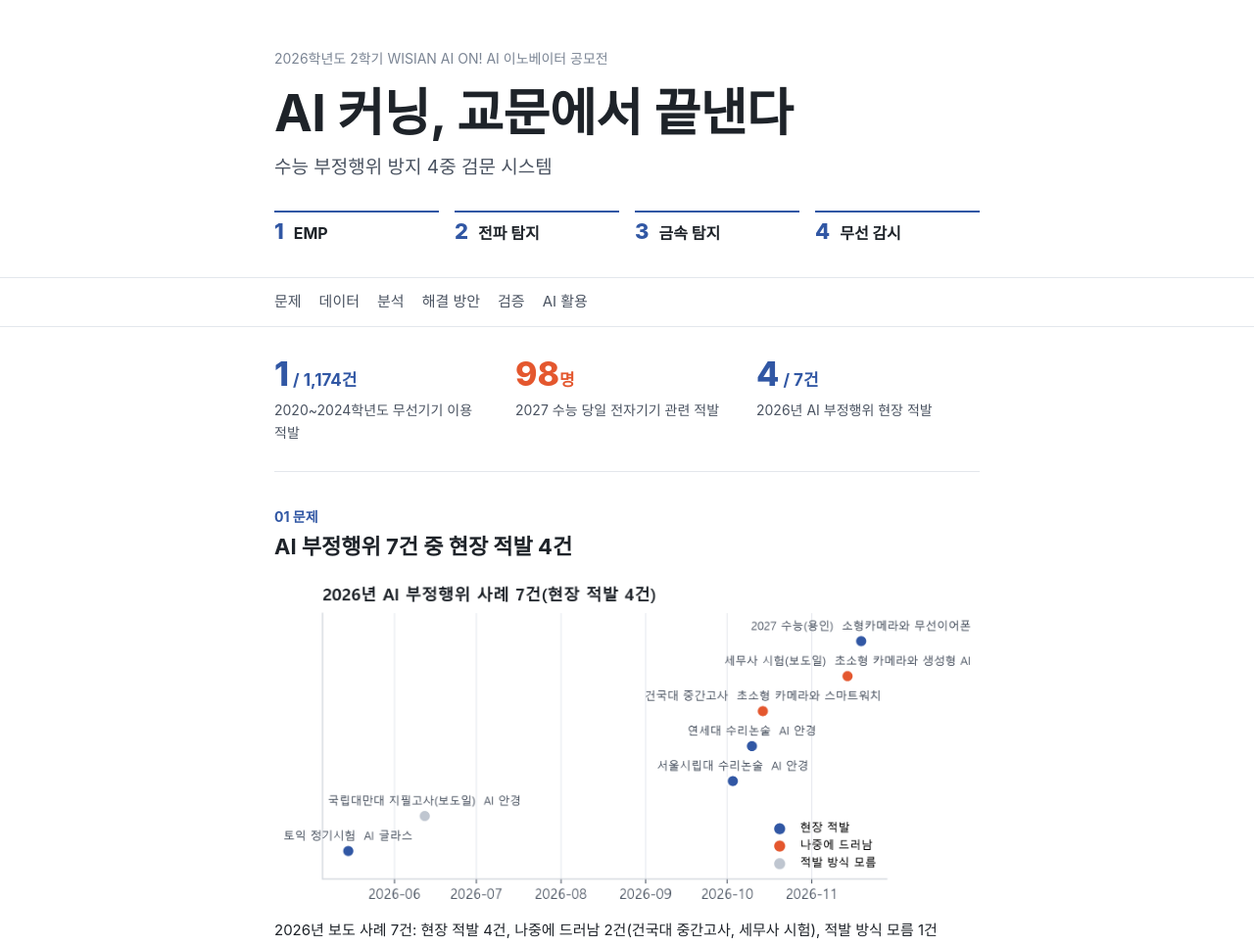
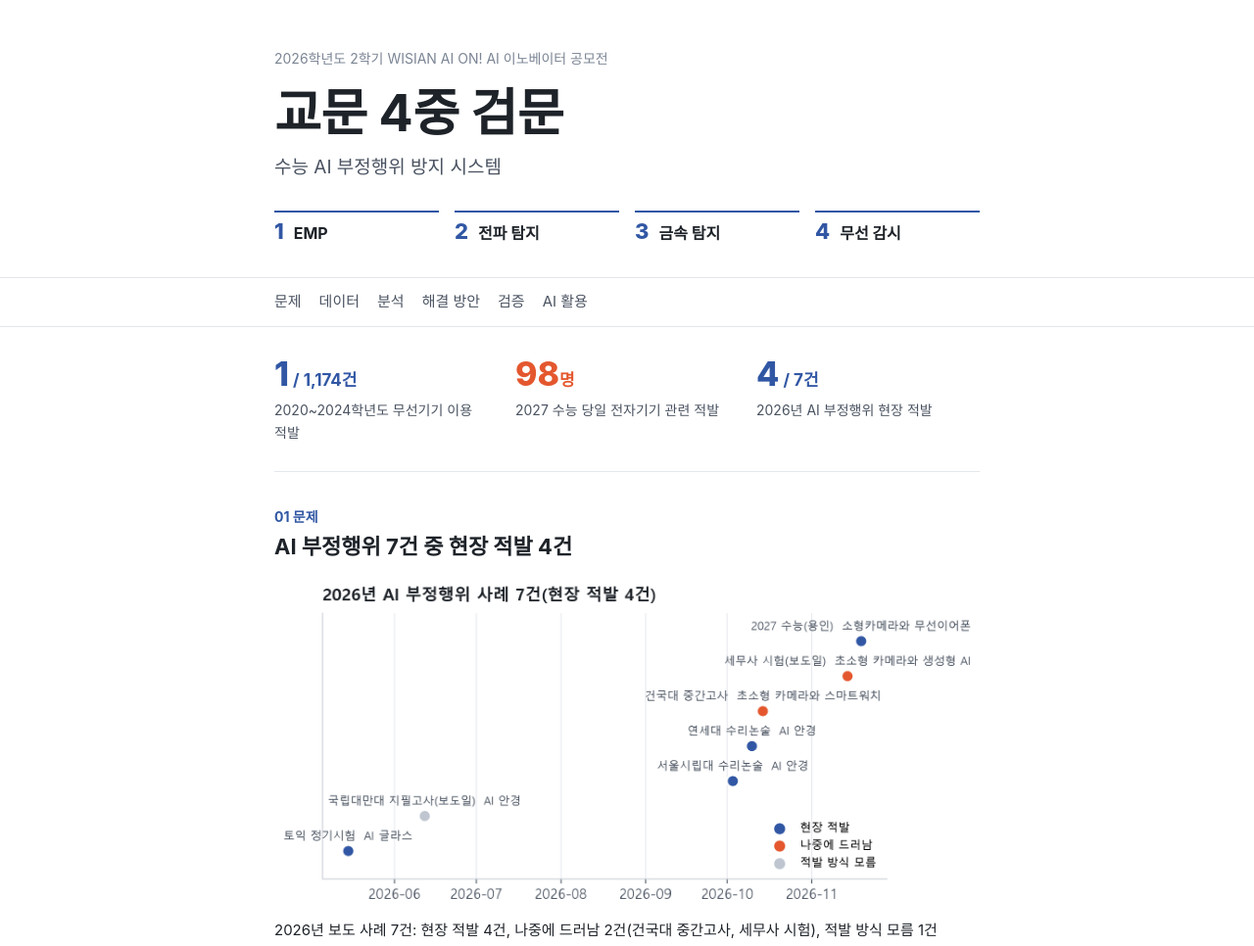
Before and after one commit to Tovic-Chai/suneung-guard, a plain HTML site: page index.html in a window 1280 px wide. Shown: the top 966 px of the page at 98% size. Drawn offline with Linux system fonts and the light colour scheme.

Commit message:
제목을 구로 변경
Co-Authored-By: Claude Opus 5.5 <noreply@anthropic.com>

```diff
--- a/index.html
+++ b/index.html
@@ -3,8 +3,8 @@
 <head>
 <meta charset="utf-8">
 <meta name="viewport" content="width=device-width, initial-scale=1">
-<title>AI 커닝, 교문에서 끝낸다: 수능 부정행위 방지 4중 검문 시스템</title>
-<meta name="description" content="수능 부정행위 방지 4중 검문 시스템. 사용 데이터, 정제 과정, 분석 그래프">
+<title>교문 4중 검문: 수능 AI 부정행위 방지 시스템</title>
+<meta name="description" content="수능 AI 부정행위 방지 시스템. 사용 데이터, 정제 과정, 분석 그래프">
 <link rel="stylesheet" href="style.css">
 </head>
 <body>
@@ -12,8 +12,8 @@
 <header class="hero">
   <div class="wrap">
     <p class="kicker">2026학년도 2학기 WISIAN AI ON! AI 이노베이터 공모전</p>
-    <h1>AI 커닝, 교문에서 끝낸다</h1>
-    <p class="lead">수능 부정행위 방지 4중 검문 시스템</p>
+    <h1>교문 4중 검문</h1>
+    <p class="lead">수능 AI 부정행위 방지 시스템</p>
     <ol class="layers-mini">
       <li><span class="n">1</span>EMP</li>
       <li><span class="n">2</span>전파 탐지</li>
```
Also changed, not shown: 1 other file.
